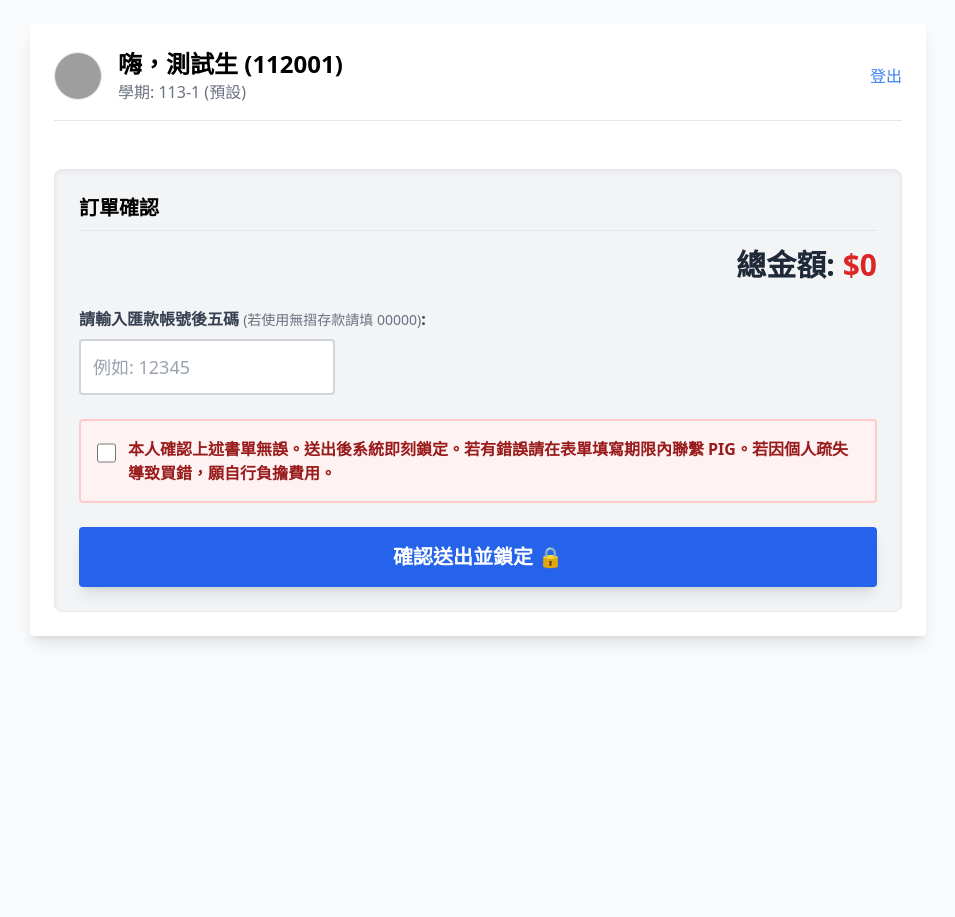
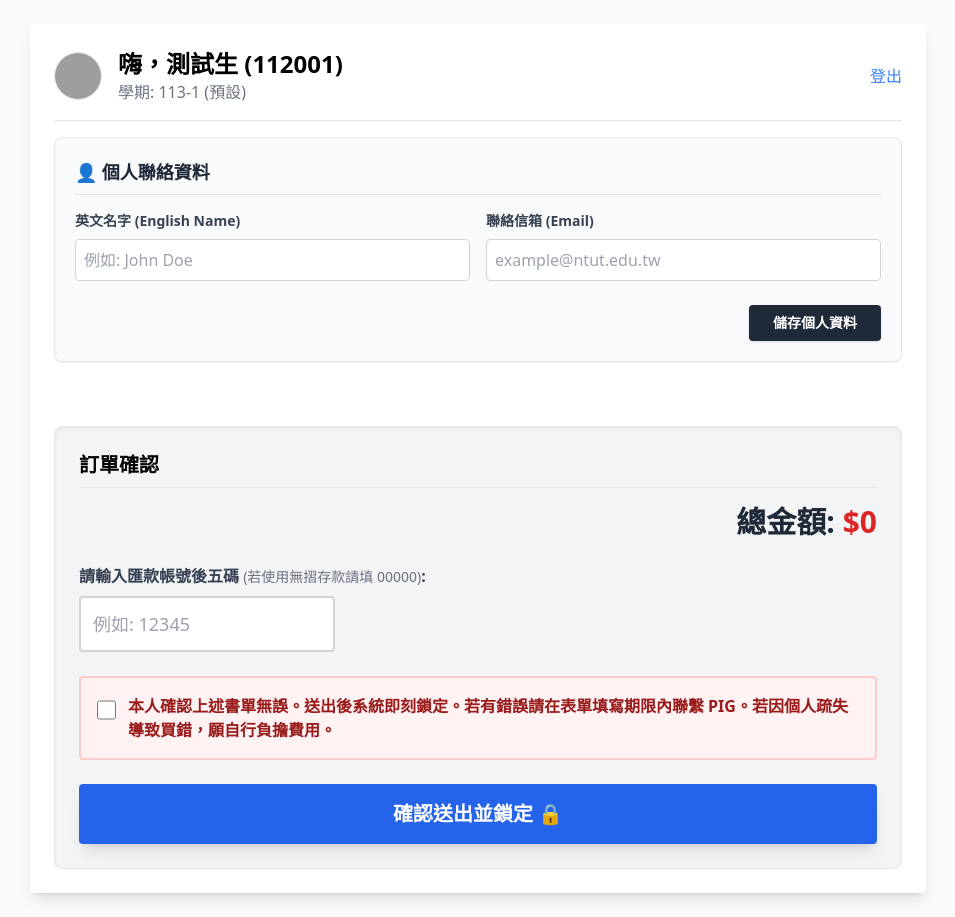
Before and after one commit to jhuiry8/NTUT-BOOKSYSTEM, a Flask app: template templates/student.html in a window 1280 px wide. Shown: the whole page, without its empty margins (162-1117 px from the left). Before the commit the page ends 643 px from the top, so only its background shows below. Run offline with Flask 3, Linux system fonts and the light colour scheme; the template is opened without the code that fills it: values that come from a table or form of the project are taken from there, others are empty; some libraries are stand-ins or nearby versions; grey boxes are pictures that could not be loaded.

Commit message:
Update student.html

```diff
--- a/templates/student.html
+++ b/templates/student.html
@@ -8,6 +8,7 @@
 <body class="bg-gray-50 min-h-screen p-6">
     <div class="max-w-4xl mx-auto bg-white rounded shadow-lg p-6">
 
+        <!-- 頂部標題與使用者資訊 -->
         <div class="flex justify-between items-center border-b pb-4 mb-4">
             <div class="flex items-center gap-4">
                 <img src="https://i.pinimg.com/736x/58/05/bf/5805bfb974c92449a1c9335ebe58f009.jpg"
@@ -20,6 +21,46 @@
             <a href="/" class="text-blue-500 hover:underline">登出</a>
         </div>
 
+        <!-- 系統提示訊息 (Flash Messages) -->
+        {% with messages = get_flashed_messages() %}
+            {% if messages %}
+                <div class="mb-6">
+                    {% for message in messages %}
+                        <div class="bg-blue-100 border-l-4 border-blue-500 text-blue-700 p-4 rounded shadow-sm mb-2" role="alert">
+                            <p class="font-bold">{{ message }}</p>
+                        </div>
+                    {% endfor %}
+                </div>
+            {% endif %}
+        {% endwith %}
+
+        <!-- 新增：個人資料設定區塊 -->
+        <div class="mb-8 bg-gray-50 border rounded-lg p-5 shadow-sm">
+            <h2 class="text-lg font-bold mb-4 text-gray-800 border-b pb-2 flex items-center gap-2">
+                👤 個人聯絡資料
+            </h2>
+            <form action="/student/update_profile" method="POST" class="grid grid-cols-1 md:grid-cols-2 gap-4">
+                <div>
+                    <label class="block text-gray-700 font-bold mb-2 text-sm">英文名字 (English Name)</label>
+                    <input type="text" name="english_name" value="{{ user.english_name or '' }}"
+                           placeholder="例如: John Doe"
+                           class="border border-gray-300 rounded p-2 w-full focus:border-blue-500 focus:ring-1 focus:ring-blue-500 outline-none transition">
+                </div>
+                <div>
+                    <label class="block text-gray-700 font-bold mb-2 text-sm">聯絡信箱 (Email)</label>
+                    <input type="email" name="email" value="{{ user.email or '' }}"
+                           placeholder="example@ntut.edu.tw"
+                           class="border border-gray-300 rounded p-2 w-full focus:border-blue-500 focus:ring-1 focus:ring-blue-500 outline-none transition">
+                </div>
+                <div class="md:col-span-2 flex justify-end mt-2">
+                    <button type="submit" class="bg-gray-800 hover:bg-gray-900 text-white font-bold py-2 px-6 rounded shadow transition active:scale-95 text-sm">
+                        儲存個人資料
+                    </button>
+                </div>
+            </form>
+        </div>
+
+        <!-- 期限提示區塊 -->
         {% if sem.deadline %}
             <div class="mb-6 text-center">
                 {% if is_expired %}
@@ -37,6 +78,7 @@
             </div>
         {% endif %}
 
+        <!-- 訂單狀態邏輯區塊 -->
         {% if is_expired and not record.is_locked %}
             <div class="text-center py-16 bg-gray-50 rounded border-2 border-dashed border-gray-300">
                 <div class="text-6xl mb-4">⏳</div>
```
